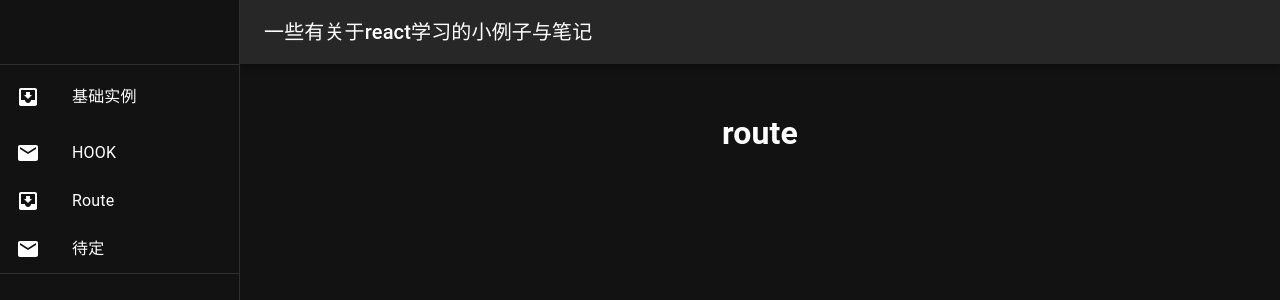
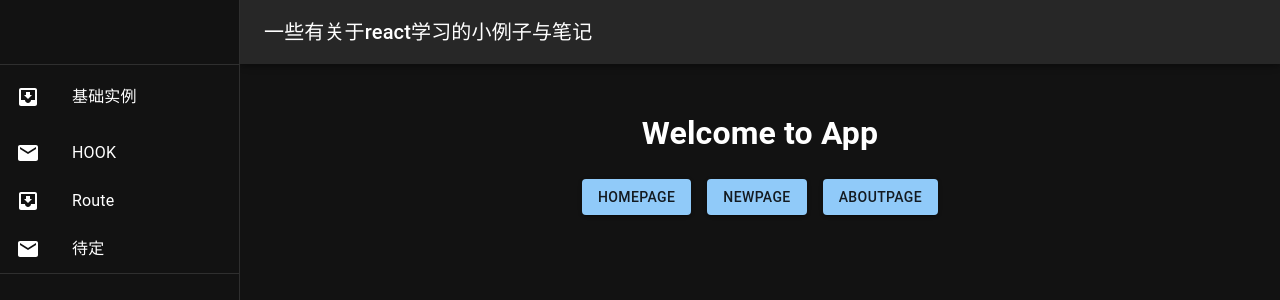
Before and after one commit to bosichong/basics-demo, a React (Create React App) app: page /route in a window 1280 px wide. Shown: the top 300 px of the page. Built offline with nearby package versions, Linux system fonts and the light colour scheme.

Commit message:
route相关的小例子

```diff
--- a/src/components/Hook-test.js
+++ b/src/components/Hook-test.js
@@ -98,7 +98,7 @@ function ControlledAccordions() {
 }
 
 
-export default function Hook() {
+export default function HookHome() {
   return (
     <>
       <ControlledAccordions />
--- /dev/null
+++ b/src/components/Route-test.css
@@ -0,0 +1,8 @@
+
+.container div {
+  margin: auto;
+  display: block;
+}
+.nl {
+  text-decoration: none;
+}
--- a/src/components/Route-test.js
+++ b/src/components/Route-test.js
@@ -1,8 +1,126 @@
-import React, { useState,useEffect } from 'react';
+import React, { useState } from 'react';
+import { NavLink, Outlet, useNavigate, useLocation } from 'react-router-dom'
+
+import Button from '@mui/material/Button';
+import Stack from '@mui/material/Stack';
+import List from '@mui/material/List';
+import ListItem from '@mui/material/ListItem';
+import ListItemText from '@mui/material/ListItemText';
+import Divider from '@mui/material/Divider';
+// 引入css
+import './Route-test.css'
+
+function ContainedButtons() {
+    return (
+        <div className="container">
+            <Stack direction="row" spacing={2}>
+                <NavLink className="nl" to="/route/homepage"><Button variant="contained" >HomePage</Button></NavLink>
+                <NavLink className="nl" to="/route/newspage"><Button variant="contained">NewPage</Button></NavLink>
+                <NavLink className="nl" to="/route/aboutpage"><Button variant="contained">AboutPage</Button></NavLink>
+            </Stack>
+            {/* 指定路由组件的展示位置 */}
+            <Outlet />
+        </div>
+    );
+}
 
 
-export default function Route() {
+function HomePage() {
     return (
-        <h1>route</h1>
+        <h1>Welcome to Home</h1>
     )
 }
+
+function AboutPage() {
+    return (
+        <h1>Welcome to About</h1>
+    )
+}
+
+
+
+const style = {
+    width: '100%',
+    bgcolor: 'background.paper',
+};
+
+
+function NewsPage() {
+    // 模拟数据
+    const [messages, setMessages] = useState([
+        { id: '001', title: '消息1', content: '锄禾日当午' },
+        { id: '002', title: '消息2', content: '锄禾日当2' },
+        { id: '003', title: '消息3', content: '锄禾日当3' },
+        { id: '004', title: '消息4', content: '锄禾日当4' }
+    ])
+
+    const navigate = useNavigate()
+    function showDetail(item) {
+        navigate('detail', {
+            replace: false,
+            state: {
+                id: item.id,
+                title: item.title,
+                content: item.content
+            }
+        })
+    }
+    return (
+        <div>
+            <h1>Welcome to news</h1>
+            <List sx={style} component="nav" aria-label="mailbox folders">
+                {
+                    messages.map((item) => {
+                        return (
+                            <div>
+                                <ListItem key={item.id} onClick={() => showDetail(item)} button>
+                                    <NavLink to="detail"
+                                        state={{
+                                            id: item.id,
+                                            title: item.title,
+                                            content: item.content
+                                        }} />
+                                    {item.title}查看详情
+                                </ListItem>
+                                <Divider />
+                            </div>
+
+                        )
+                    })
+                }
+            </List>
+            {/* 指定路由组件的展示位置 */}
+            <Outlet />
+        </div>
+    )
+}
+
+
+function DetailPage() {
+    const { state } = useLocation()
+    const id = state.id;
+    const title = state.title;
+    const content = state.content;
+    return (
+        <ul>
+            <li>id:{id}</li>
+            <li>title:{title}</li>
+            <li>content:{content}</li>
+        </ul>
+    )
+}
+
+
+export default function RouteHome() {
+    return (
+        <div>
+            <h1>Welcome to App</h1>
+
+            <ContainedButtons />
+
+        </div>
+    );
+}
+
+
+export { HomePage, AboutPage, NewsPage, DetailPage }
```
Also changed, not shown: src/routes/index.js (+31 -10 lines).
